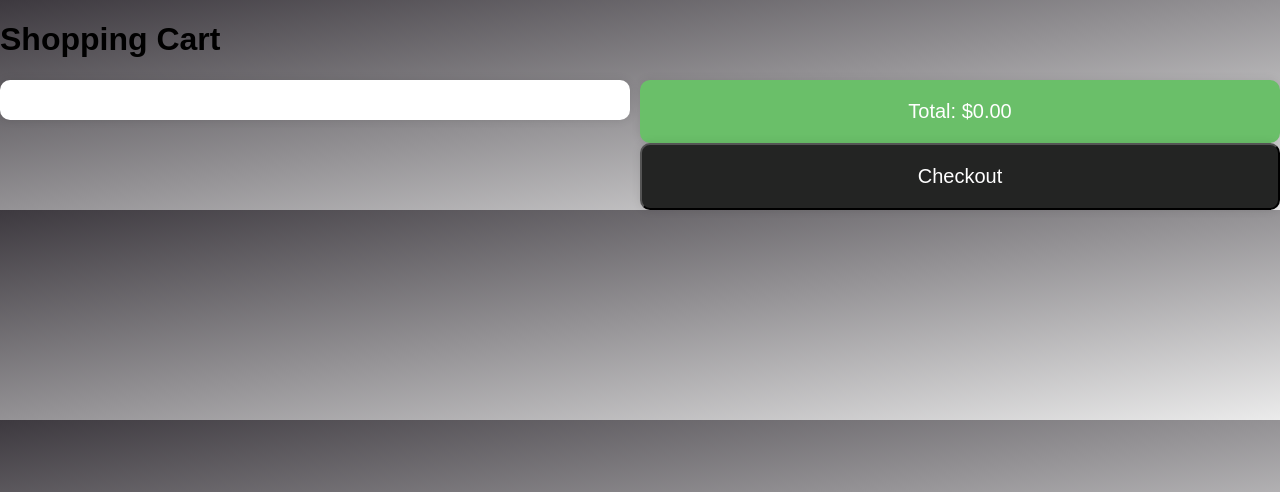
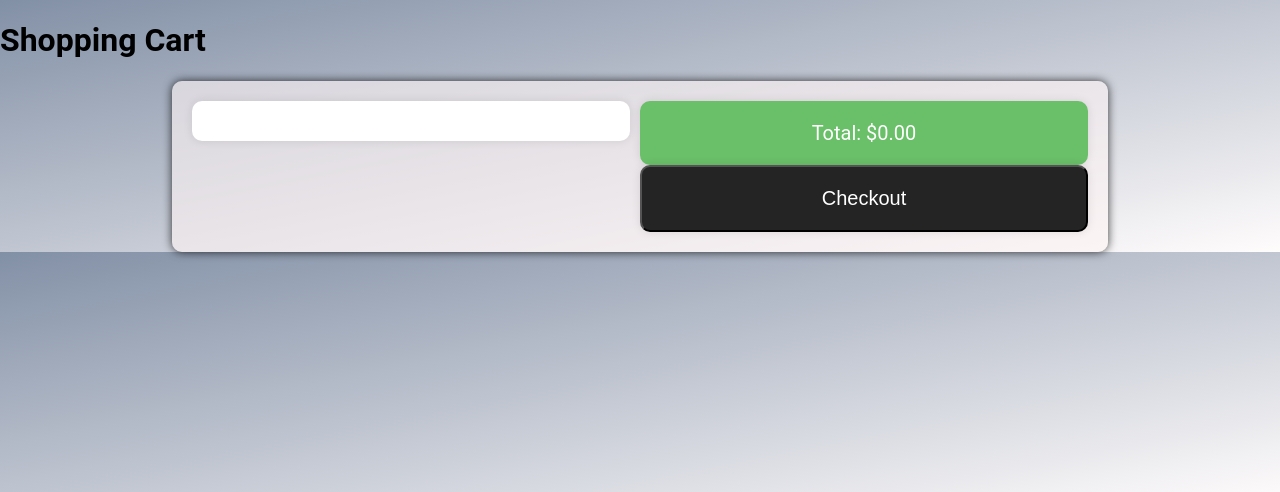
Before and after one commit to SandaruRF/web_project, a PHP site: page /cart.php in a window 1280 px wide. Shown: the top 492 px of the page. Run offline with PHP 8.4, Linux system fonts and the light colour scheme; the visitor is signed in with stand-in values (Sample User, id 1); data that the repository does not hold is empty.

Commit message:
change cart

```diff
--- a/cart.css
+++ b/cart.css
@@ -1,16 +1,22 @@
 /* Apply a purple gradient background to the full page */
 body {
-    background: linear-gradient(to bottom right, #3d393f, #ebebeb);
+    background: linear-gradient(to bottom right, #8290a6, #fffcfc);
     margin: 0;
     padding: 0;
-    font-family: Arial, sans-serif;
+    font-family: roboto, sans-serif;
     position: relative; /* Make body a positioning context for the divider */
 }
 
 /* Container for the main content */
 .container {
-    width:100%;
-    height:auto;
+    width: 70%; /* Set the width of the container */
+    height: auto;
+    margin: 0 auto; /* Center the container horizontally */
+    padding: 20px;
+    background-color: #fff5f599;
+    border-radius: 10px;
+    box-shadow: 0px 0px 10px 0px rgb(0 0 0 / 75%); /* Add box shadow */
+    /* Add padding for spacing on left and right */
 }
 
 /* Flex the columns */
--- a/cart.php
+++ b/cart.php
@@ -10,9 +10,9 @@ if(!isset($_SESSION['email'])) {
 // Check if the form is submitted
 if ($_SERVER["REQUEST_METHOD"] == "POST") {
     // Check if the form data is set
-    if (isset($_POST['shoe_id']) && isset($_POST['quantity'])) {
+    if (isset($_POST['product_id']) && isset($_POST['quantity'])) {
         // Sanitize form data
-        $shoe_id = intval($_POST['shoe_id']);
+        $product_id = intval($_POST['product_id']);
         $quantity = intval($_POST['quantity']);
 
         // Decrement the quantity by 1
@@ -21,19 +21,19 @@ if ($_SERVER["REQUEST_METHOD"] == "POST") {
         // Check if the quantity becomes zero
         if ($quantity <= 0) {
             // Delete the item from the database
-            $sql = "DELETE FROM cart WHERE shoe_id = $shoe_id";
+            $sql = "DELETE FROM cart WHERE product_id = $product_id"; // Error line: 29
         } else {
             // Update the quantity in the database
-            $sql = "UPDATE cart SET quantity = $quantity WHERE shoe_id = $shoe_id";
+            $sql = "UPDATE cart SET quantity = $quantity WHERE product_id = $product_id"; // Error line: 33
         }
 
         // Execute the SQL query
-        if ($conn->query($sql) === TRUE) {
+        if ($conn->query($sql) === TRUE) { // Error line: 37
             // Redirect to the same page to refresh the cart
             header("Location: {$_SERVER['PHP_SELF']}");
             exit();
         } else {
-            echo "Error updating quantity: " . $mysqli->error;
+            echo "Error updating quantity: " . $conn->error; // Error line: 42
         }
     }
 }
@@ -72,10 +72,10 @@ if ($result->num_rows > 0) {
                  <?php
                     foreach ($cart_items as $item) {
                         echo "<div>";
-                        echo "Shoe ID: " . $item["shoe_id"] . " - Quantity: " . $item["quantity"] . " - Price: $" . $item["price"];
+                        echo "Shoe ID: " . $item["product_id"] . " Shoe Name:" .$item["product_name"]." - Quantity: " . $item["quantity"] . " - Price: $" . $item["price"];
                         // Form for decrementing quantity
                         echo "<form method='POST'>";
-                        echo "<input type='hidden' name='shoe_id' value='{$item['shoe_id']}'>";
+                        echo "<input type='hidden' name='product_id' value='{$item['product_id']}'>"; // Changed name to product_id
                         echo "<input type='hidden' name='quantity' value='{$item['quantity']}'>";
                         echo "<button type='submit'>Remove One</button>";
                         echo "</form>";
```
